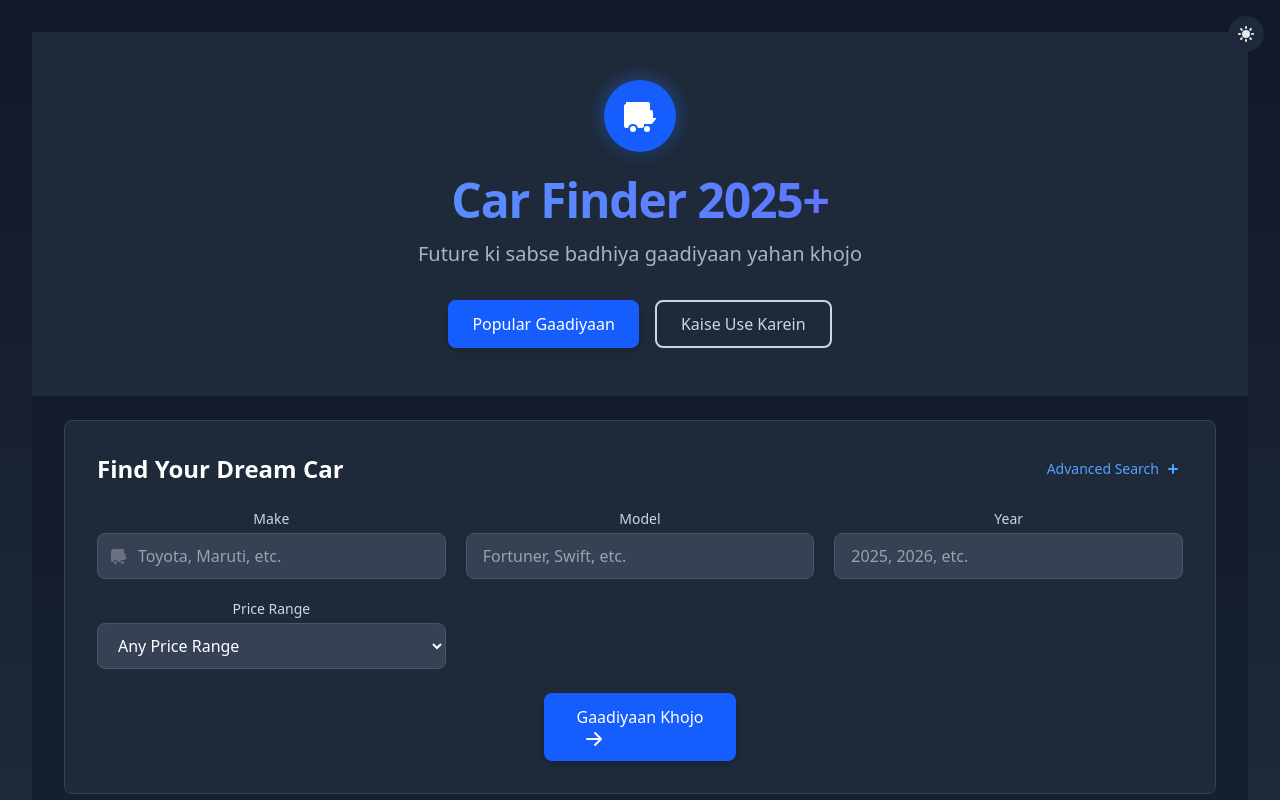
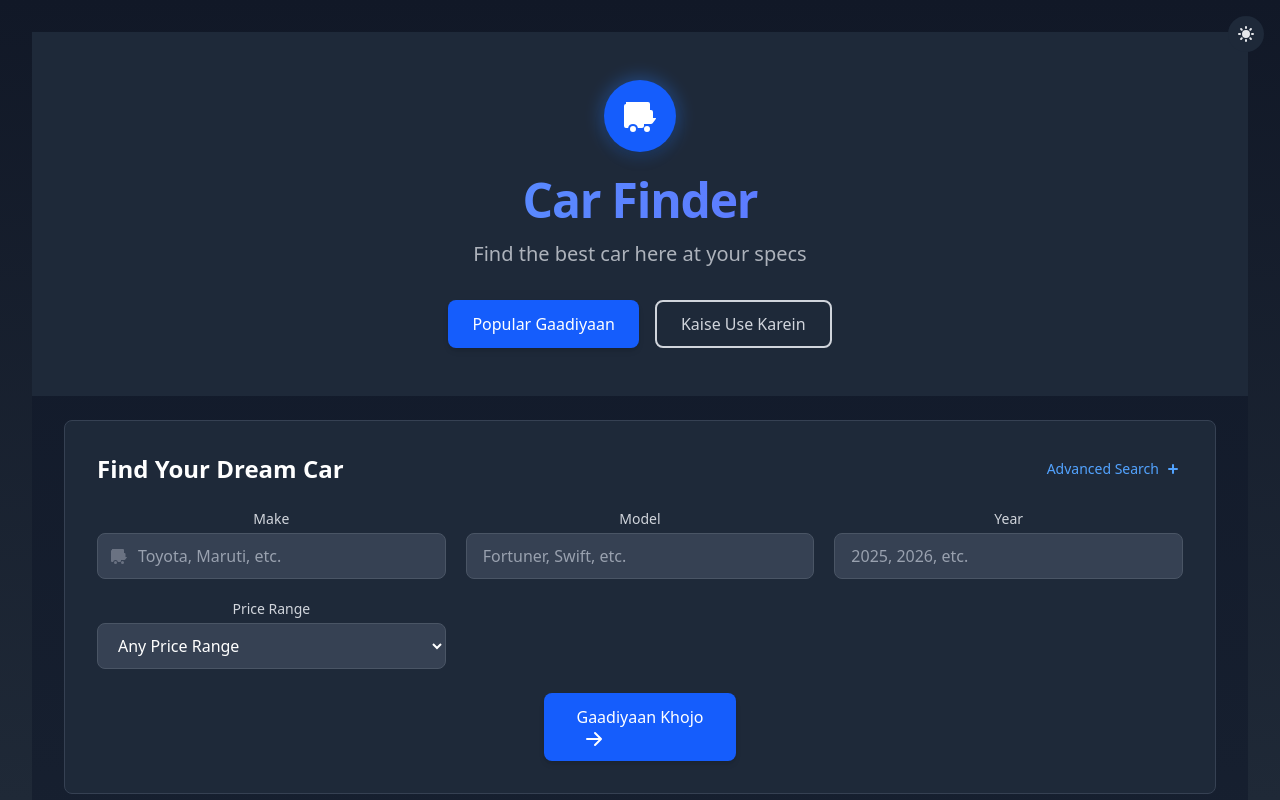
Before and after one commit to inspiredrishabh/carFinder, a React (Vite) app: page / in a window 1280 px wide. Shown: the top 800 px of the page. Built offline with nearby package versions, Linux system fonts and the light colour scheme.

Commit message:
headerUpdate

```diff
--- a/src/components/ui/Header.jsx
+++ b/src/components/ui/Header.jsx
@@ -26,12 +26,12 @@ const Header = () => {
 
         {/* Main heading with gradient text */}
         <h1 className="text-4xl sm:text-5xl font-extrabold tracking-tight bg-clip-text text-transparent bg-gradient-to-r from-blue-400 to-indigo-500">
-          Car Finder 2025+
+          Car Finder
         </h1>
 
         {/* Tagline */}
         <p className="mt-4 text-lg sm:text-xl opacity-80 max-w-xl mx-auto text-gray-300">
-          Future ki sabse badhiya gaadiyaan yahan khojo
+          Find the best car here at your specs
         </p>
 
         {/* Action buttons */}
```
